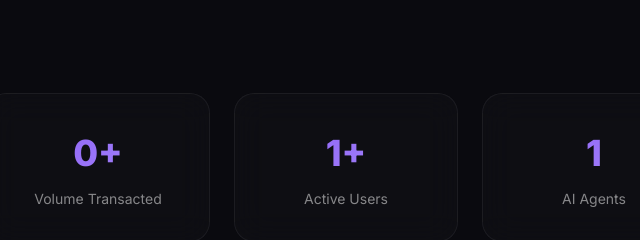
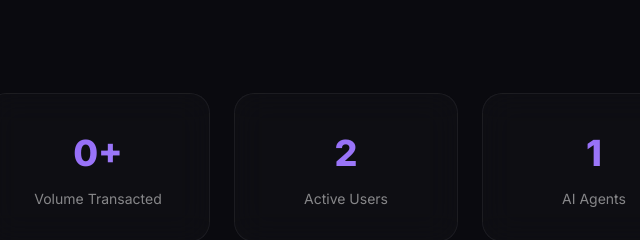
Before and after one commit to shrdk-codes/Payvora, a plain HTML site: page index.html in a window 1280 px wide. Shown: the part 2220-2460 px from the top of the page, 170-810 px from the left. Drawn offline with nearby package versions, Linux system fonts and the light colour scheme.

Commit message:
Update active users stat number from 1 to 2

```diff
--- a/index.html
+++ b/index.html
@@ -213,7 +213,7 @@
                 <div class="stat-label">Volume Transacted</div>
             </div>
             <div class="stat-card glass-card fade-in stagger-2">
-                <div class="stat-number" data-target="150">1+</div>
+                <div class="stat-number" data-target="150">2</div>
                 <div class="stat-label">Active Users</div>
             </div>
             <div class="stat-card glass-card fade-in stagger-3">
```
